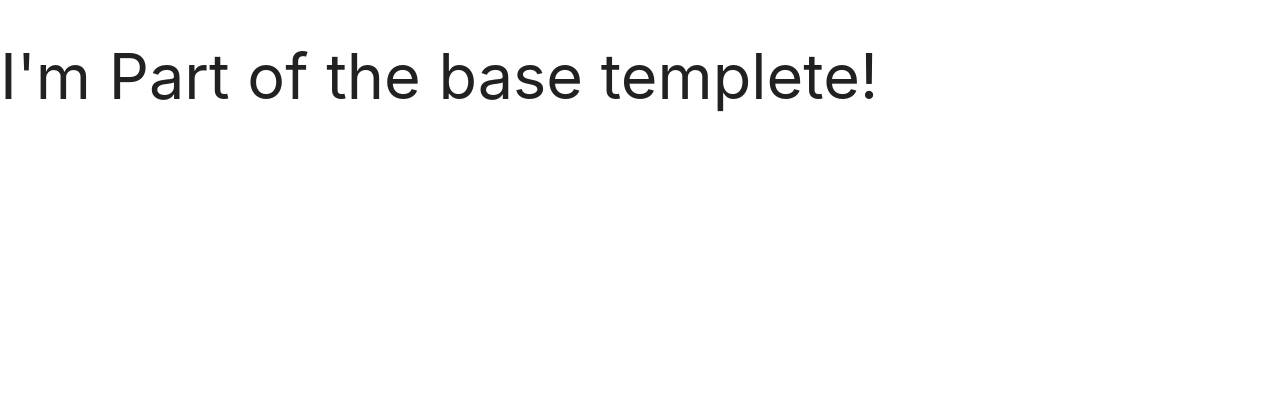
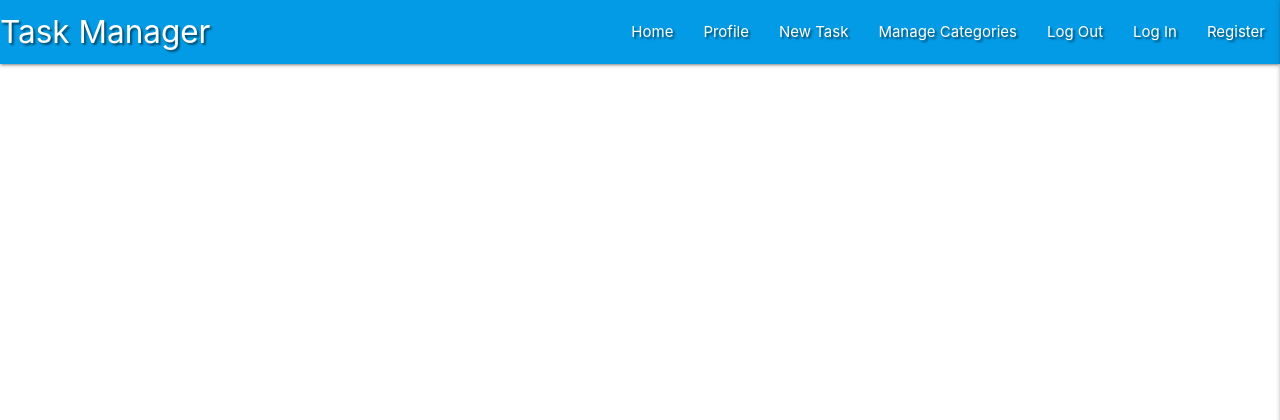
Before and after one commit to dovi-k/mini_project, a Flask app: page / in a window 1280 px wide. Shown: the top 420 px of the page. Run offline with Flask 2, Linux system fonts and the light colour scheme; data that the repository does not hold is empty; some libraries are stand-ins or nearby versions.

Commit message:
Add Materialize nav bar and side bar

```diff
--- a/static/css/style.css
+++ b/static/css/style.css
@@ -0,0 +1,3 @@
+.text-shadow {
+    text-shadow: 2px 2px 2px rgba(0, 0, 0, 0.5);
+}
--- a/static/js/script.js
+++ b/static/js/script.js
@@ -0,0 +1,3 @@
+$(document).ready(function () {
+    $(".sidenav").sidenav({edge: "right"});
+});
--- a/templates/base.html
+++ b/templates/base.html
@@ -11,7 +11,37 @@
     <title>Task Manager</title>
 </head>
 <body>
-    <h1>I'm Part of the base templete!</h1>
+
+    <header>
+        <!--top navbar-->
+        <nav class="nav-extended text-shadow light-blue darken-1">
+            <div class="nav-wrapper">
+                <a href="#!" class="brand-logo">Task Manager</a>
+                <a href="#" data-target="mobile-demo" class="sidenav-trigger right"><i class="fas fa-bars"></i></a>
+                <ul class="right hide-on-med-and-down">
+                    <li><a href="{{ url_for('get_tasks') }}">Home</a></li>
+                    <li><a href="#">Profile</a></li>
+                    <li><a href="#">New Task</a></li>
+                    <li><a href="#">Manage Categories</a></li>
+                    <li><a href="#">Log Out</a></li>
+                    <li><a href="#">Log In</a></li>
+                    <li><a href="#">Register</a></li>
+                </ul>
+            </div>
+        </nav>
+
+        <!--mobile side navbar-->
+        <ul class="sidenav" id="mobile-demo">
+            <li> <h4 class="center-align light-blue-text text-darken-4">Task Manager</h4></li>
+            <li><a href="{{ url_for('get_tasks') }}">Home</a></li>
+            <li><a href="#">Profile</a></li>
+            <li><a href="#">New Task</a></li>
+            <li><a href="#">Manage Categories</a></li>
+            <li><a href="#">Log Out</a></li>
+            <li><a href="#">Log In</a></li>
+            <li><a href="#">Register</a></li>
+        </ul>
+        </header>
 
     {% block content %}
     {% endblock %}
```
